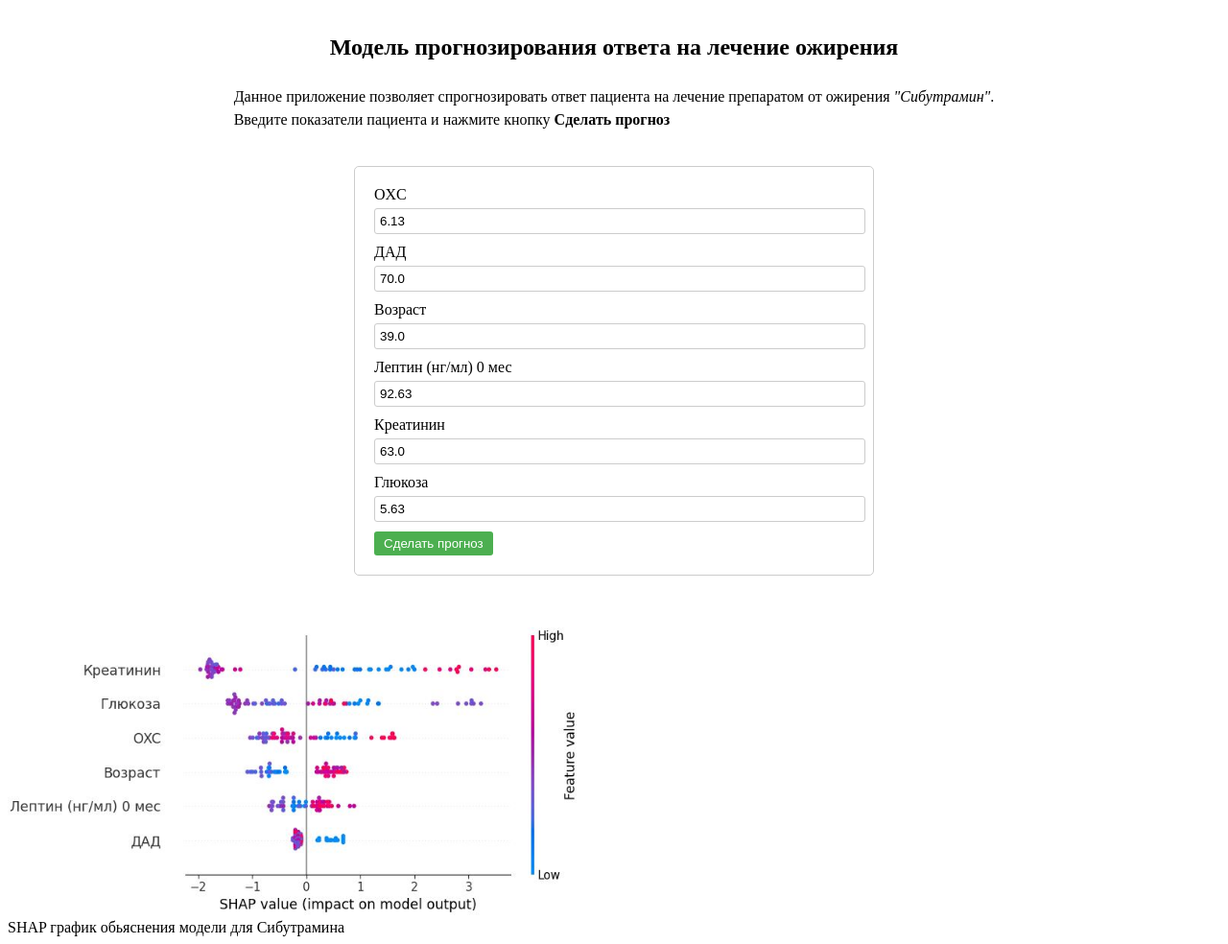
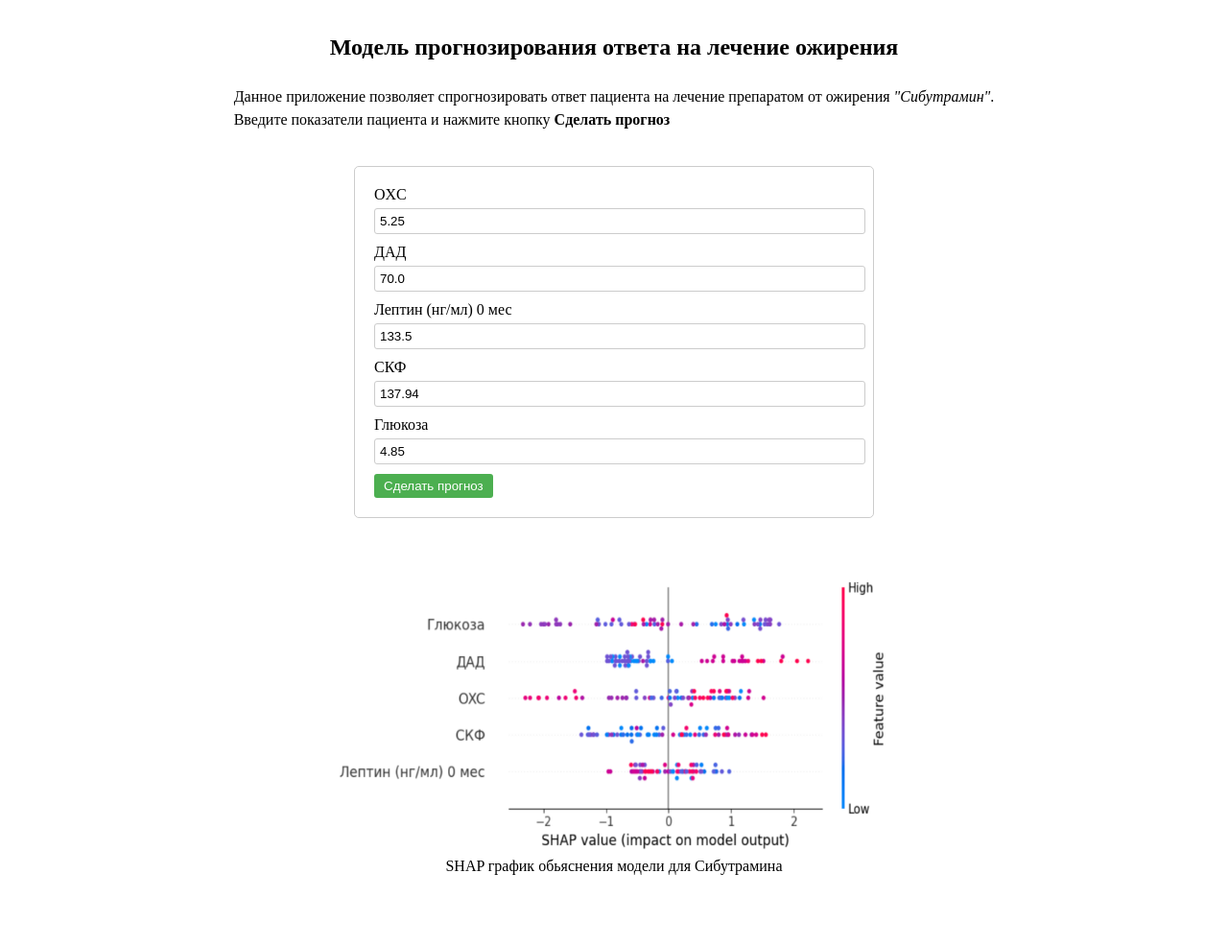
Before and after one commit to geniusserg/Endocrinology, a Flask app: page / in a window 1280 px wide. Shown: the whole page at 96% size. After the commit the page ends 912 px from the top, so only its background shows below. Run offline with Flask 3, Linux system fonts and the light colour scheme; parts of the project's set-up code (start-up, migrations or seed data) failed here and were passed over.

Commit message:
Add SHAP plot for prediction explanation. Update overall shap plot

```diff
--- a/config.json
+++ b/config.json
@@ -143,9 +143,11 @@
     "% потери веса 6 мес"
   ],
 
-  "sample_data": {"OXC": 6.13, "ДАД": 70.0, "Возраст": 39.0, "Лептин (нг/мл) 0 мес": 92.63, "Креатинин": 63.0, "Глюкоза": 5.63},
+  "sample_data": {"OXC": 5.25, "ДАД": 70.0, "Лептин (нг/мл) 0 мес": 133.5, "СКФ": 137.94, "Глюкоза": 4.85},
+
   "bad_sample_data": {"OXC": 6.13, "ДАД": 70.0, "Возраст": 39.0, "Лептин (нг/мл) 0 мес": 92.63, "Креатинин": 63.0, "Глюкоза": 5.63},
-  "good_sample_data": {"OXC": 6.13, "ДАД": 70.0, "Возраст": 39.0, "Лептин (нг/мл) 0 мес": 92.63, "Креатинин": 63.0, "Глюкоза": 5.63},
-  "model_path": "model_xgboost_agroup_10_02.pkl"
+  "good_sample_data": {"OXC": 4.9, "ДАД": 90.0, "Возраст": 47.0, "Лептин (нг/мл) 0 мес": 84.88, "Креатинин": 82, "Глюкоза": 6.9},
+  "model_path": "model_xgboost_agroup_20_02.pkl",
+  "explainer_path": "explainer_model_xgboost_agroup_20_02.pkl"
 
 }
--- a/main.py
+++ b/main.py
@@ -1,6 +1,6 @@
 ## Application for obesity treatment
 ## Sergey Danilov
-from ml.modelXGBoostClassifier import ModelXGBoostClassifier
+from ml.model import Model
 import json
 from flask import Flask, render_template, request, send_from_directory
 import os
@@ -10,8 +10,10 @@ app = Flask(__name__,  template_folder='templates')
 
 
 def run_model(input_data):
+    return model.predict(data=input_data)
 
-    return model.predict(data=input_data)
+def get_explanation(input_data):
+    return model.explain(input_data)
 
 @app.route('/', methods=['GET'])
 def index():
@@ -33,14 +35,18 @@ def submit():
         print(p)
         input_data[p] = float(data[p])
     result, confidence = run_model(input_data)
-    return render_template('index.html', fields = fields, result = result, confidence = round(confidence*100, 2))
+    shap_plot = get_explanation(input_data)
+    shap_frame = f"<head>{shap.getjs()}</head><body>{shap_plot.html()}</body>"
+    return render_template('index.html', fields = fields, result = result, confidence = round(confidence*100, 2), shap_plot = shap_frame)
 
 
 if __name__ == '__main__':
     # model test
     config = json.load(open("config.json", "r", encoding="utf-8"))
     model_path = os.path.join("model_snapshots", config["model_path"])
-    model = ModelXGBoostClassifier(model_path = model_path)
+    explainer_path = os.path.join("model_snapshots", config["explainer_path"])
+
+    model = Model(model_path = model_path, explainer_path=explainer_path)
 
     sample_data = config["sample_data"]
     print(model.predict(sample_data))
--- a/static/styles.css
+++ b/static/styles.css
@@ -32,7 +32,7 @@ button:hover {
     background-color: #449D48;
 }
 
-#result, #welcome {
+#result, #welcome, #overall_explanation {
     display: flex;
     flex-direction: column;
     align-items: center;
--- a/templates/index.html
+++ b/templates/index.html
@@ -31,14 +31,16 @@
         </span></div>
         <div id="confidence"> <b>  Уверенность:  </b>{{ confidence }}% </div>
         <br><br>
-        <img src="{{ url_for('static', filename='explanation_shap.jpg')}}" alt="SHAP overall plot">
+        <iframe srcdoc="{{ shap_plot }}" width="923" height="200"></iframe>
     </div>
     {% endif %}
 
     <br><br><br>
 
-    <img src="{{ url_for('static', filename='shap_sib_a.jpg')}}" alt="SHAP overall plot" width="600" height="300">
-    <figcaption>SHAP график обьяснения модели для Сибутрамина</figcaption>
+    <div id="overall_explanation">
+        <img src="{{ url_for('static', filename='shap_sib_a.png')}}" alt="SHAP overall plot" width="600" height="300">
+        <figcaption>SHAP график обьяснения модели для Сибутрамина</figcaption>
+    </div>
 
 
 </body>
```
Also changed, not shown: ml/model.py (+14 -5 lines), ml/modelXGBoostClassifier.py (deleted, +0 -11 lines), static/shap_sib_a.png (added), static/shap_sib_a_old.jpg (renamed from static/shap_sib_a.jpg), 3 other files.
